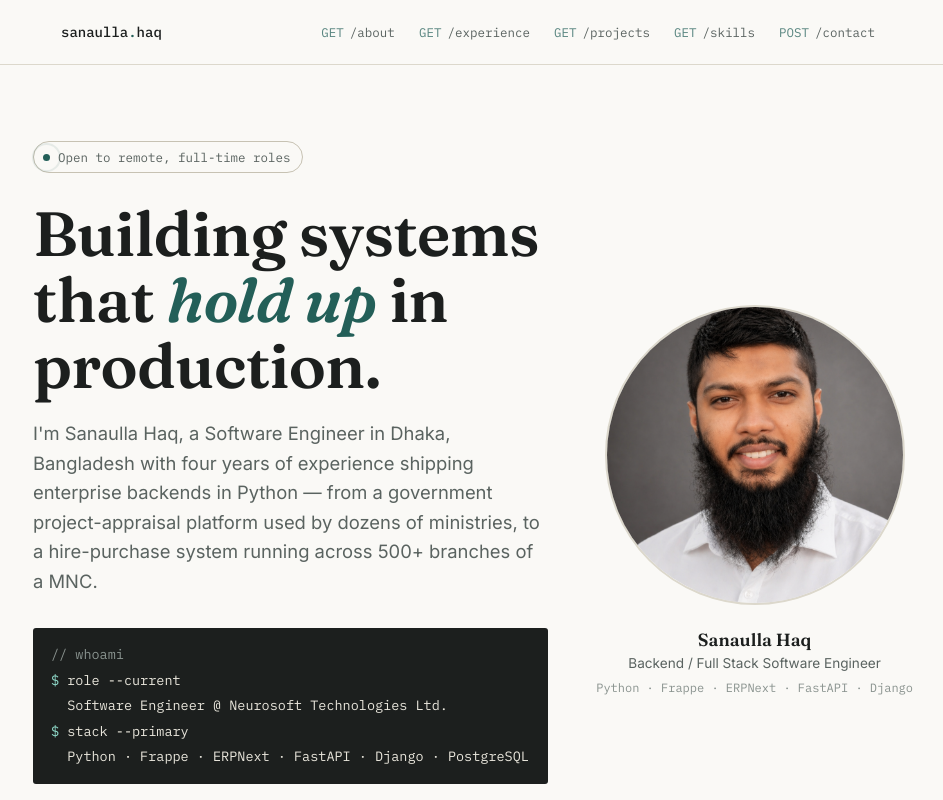
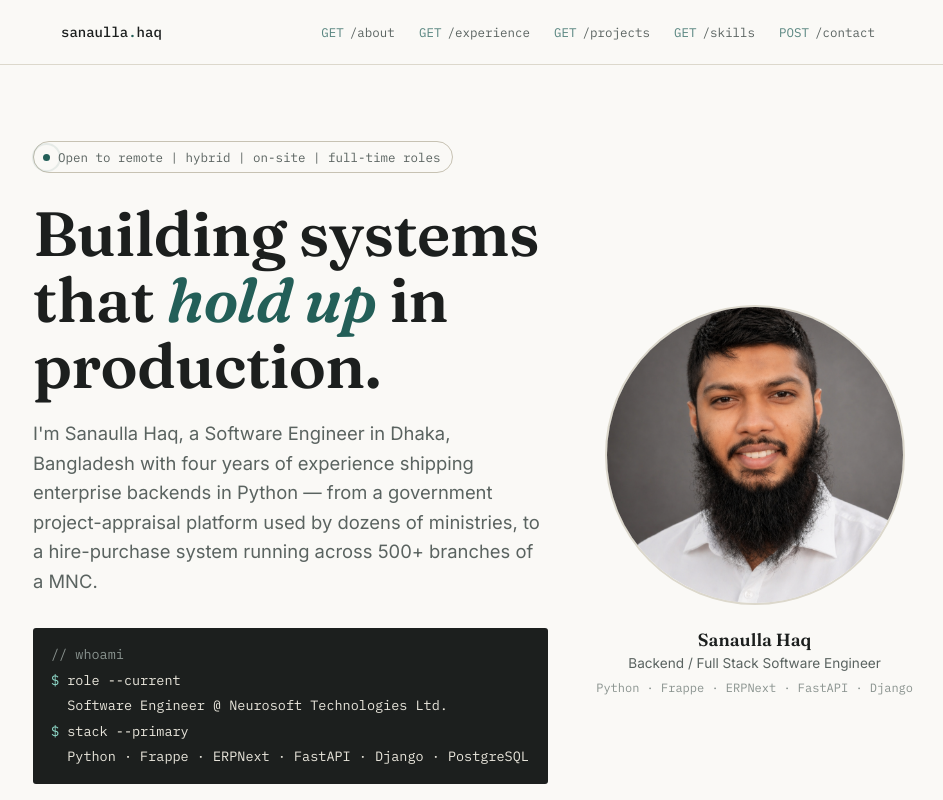
Before and after one commit to sanaullahaq/sanaullahaq.github.io, a website: page index.html in a window 1280 px wide. Shown: the top 800 px of the page, without its empty margins (167-1110 px from the left). Drawn offline with Linux system fonts and the light colour scheme.

Commit message:
changed in index.html

```diff
--- a/index.html
+++ b/index.html
@@ -58,7 +58,7 @@
   <!-- ============ HERO ============ -->
   <section class="hero wrap">
     <div class="hero-content">
-      <div class="hero-status"><span class="pulse"></span> Open to remote, full-time roles</div>
+      <div class="hero-status"><span class="pulse"></span> Open to remote | hybrid | on-site | full-time roles</div>
 
       <h1 class="hero-title">Building systems that <em>hold up</em> in production.</h1>
 
@@ -356,7 +356,7 @@
     </div>
 
     <p style="color: var(--ink-soft); max-width: 56ch; margin: 0 0 28px;">
-      I'm currently open to remote, full-time roles, and taking on select freelance
+      I'm currently open to remote, hybrid, on-site, full-time roles, and taking on select freelance
       work. The fastest way to reach me is email — I usually reply within a day.
     </p>
 
```
